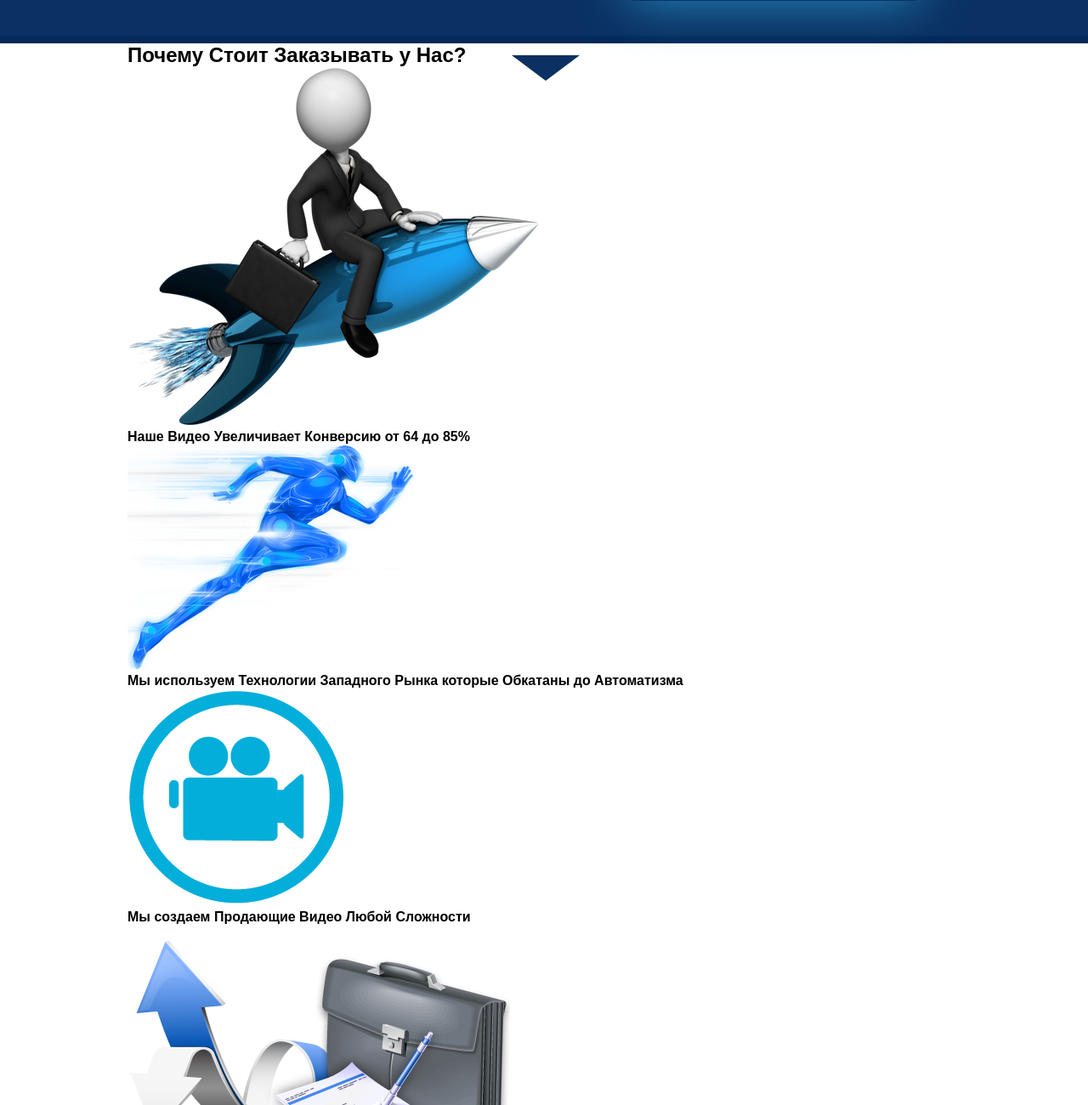
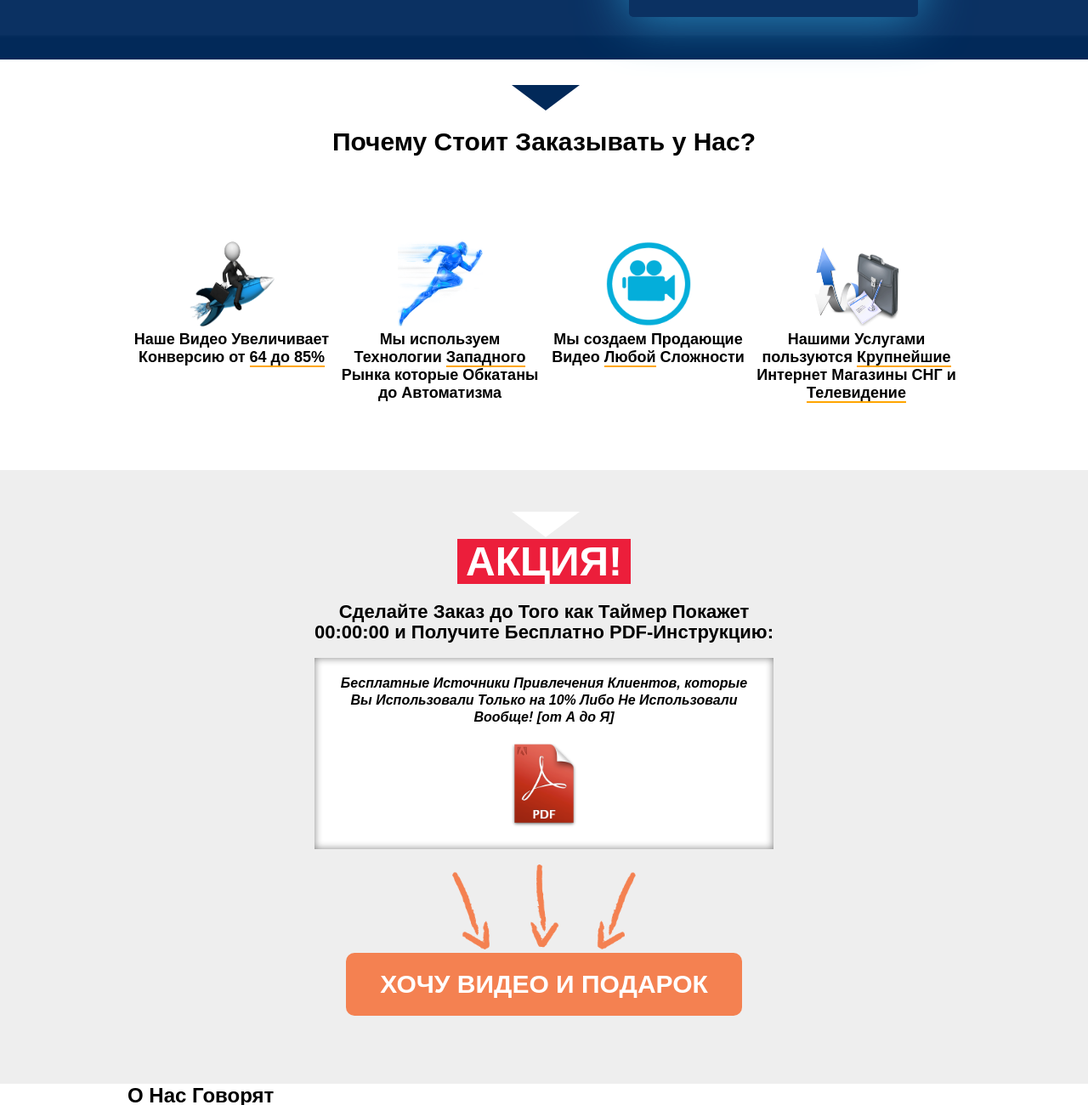
Before and after one commit to YuraFedorchuk/landing, a PHP site: page /index.html in a window 1280 px wide. Shown: the part 836-2136 px from the top of the page at 85% size. Run offline with PHP 8.4, Linux system fonts and the light colour scheme; some web fonts are replaced.

Commit message:
design updated

```diff
--- a/css/style.css
+++ b/css/style.css
@@ -62,8 +62,8 @@ input {
 .header button {
   color: #555;
   position: absolute;
-  left: 700px;
-  top: 50px;
+  left: -240px;
+  top: 20px;
   padding: 12px 15px;
   font-family: 'Myriad Pro Light';
   letter-spacing: -1px;
@@ -212,13 +212,130 @@ input {
   border: none;
 }
 
-.bottom {
+.bottom1 {
   left: 47%;
-  top: 761px;
+  top: 796px;
   position: absolute;
   width: 0;
   height: 0;
   border-style: solid;
   border-width: 30px 40px 0 40px;
-  border-color: #0B3162 transparent transparent transparent;
+  border-color: #022959 transparent transparent transparent;
 }
+
+/*SECTION 3*/
+.why-we {
+  padding: 80px 0;
+  position: relative;
+}
+
+.why-we h2 {
+  font-size: 30px;
+  text-align: center;
+}
+
+.why-we .items {
+  padding-top: 100px;
+}
+
+.why-we .items strong {
+  border-bottom: solid 2px orange;
+}
+
+.why-we .items > * {
+  float: left;
+  width: 235px;
+  text-align: center;
+  margin: 0 5px;
+  font-size: 18px;
+}
+
+.why-we .items img {
+  width: 100px;
+  height: 100px;
+}
+
+
+/*SECTION 4*/
+.stock {
+  padding: 80px 0;
+  background-color: #eee;
+  text-align: center;
+  position: relative;
+}
+.stock h1 {
+  font-size: 48px;
+}
+
+.stock h1 img {
+  height: 50px;
+}
+
+.stock h1 strong {
+  background: #EC1E3B;
+  color: white;
+  padding: 0 10px;
+}
+
+.stock h3 {
+  padding-top: 20px;
+  margin: 0 auto;
+  font-size: 22px;
+  line-height: 24px;
+  width: 550px;
+}
+
+.stock i {
+  display:block;
+  margin:0 auto;
+  width: 500px;
+  text-align:center;
+  line-height:20px;
+  background:white;
+  padding:20px;
+  box-shadow:inset 0 0 10px grey;
+}
+
+.stock button {
+  padding: 20px 40px;
+  font-size: 30px;
+  background: #F48151;
+  color: white;
+  font-weight: bold;
+  -webkit-border-radius: 10px;
+  -moz-border-radius: 10px;
+  -o-border-radius: 10px;
+  -ms-border-radius: 10px;
+  border-radius: 10px;
+  -webkit-transition: .5s;
+  -moz-transition: .5s;
+  -o-transition: .5s;
+  -ms-transition: .5s;
+  transition: .5s;
+}
+
+.stock button:hover {
+  cursor: pointer;
+  -webkit-box-shadow: 0 0 50px #F48151;
+  -moz-box-shadow: 0 0 50px #F48151;
+  -o-box-shadow: 0 0 50px #F48151;
+  -ms-box-shadow: 0 0 50px #F48151;
+  box-shadow: 0 0 50px #F48151;
+  -webkit-transition: .5s;
+  -moz-transition: .5s;
+  -o-transition: .5s;
+  -ms-transition: .5s;
+  transition: .5s;
+}
+
+.bottom2 {
+  z-index: 1;
+  left: 47%;
+  top: 532px;
+  position: absolute;
+  width: 0;
+  height: 0;
+  border-style: solid;
+  border-width: 30px 40px 0 40px;
+  border-color: white transparent transparent transparent;
+}
--- a/index.html
+++ b/index.html
@@ -13,19 +13,20 @@
       <!-- SECTION 1 -->
       <div class="header">
         <div class="container">
-          <button type="button" name="button">МЫ МОЖЕМ ПЕРЕЗВОНИТЬ</button>
           <div>
             <div class="left">
               <h2>FayVideo</h2>
               <h5><strong>для Интернет-Предпринимателей<br /> и Владельцев Онлайн Магазинов</strong></h5>
             </div>
             <div class="right">
-              <h3>
+              <h3 style="position:relative;">
+                <button type="button" name="button">МЫ МОЖЕМ ПЕРЕЗВОНИТЬ</button>
                 +38(066)8252498<br />
                 +78(999)9999999<br />
                 fayviideo@gmail.com
               </h3>
             </div>
+
             <div class="clearfix"></div>
           </div>
         </div>
@@ -38,8 +39,8 @@
             <b>Закажите Продающее Видео на 1-2 Минуты, Которое Увеличит Конверсию на <strong>64-85%</strong>
             и Принесет Вам <br />в <strong>2-4 Раза</strong> Больше Клиентов в 2015-2016 Годах<b/> <br />
             <small>Производство Продающих Видео по всей Территории СНГ</small>
-          </h2>
-          <div style="left:0%;top:35%;position:absolute;font-family: 'Marck Script', cursive;text-align: left; font-size:18px; padding: 0 0 20px 70px;">
+          </h2><br/><br/>
+          <div style="margin-bottom:-40px;font-size:18px;margin-left:-80px;font-family:'Marck Script', cursive;">
             <div style="position:relative;">
               <span>Как это работает?</span>
               <img src="img/arrow2.png" width=80px style="position:absolute;top:30px;left:40px;-webkit-transform: scale(-1,1);-moz-transform: scale(-1,1);-o-transform: scale(-1,1);-ms-transform: scale(-1,1);transform: scale(-1,1);" alt="arrow" />
@@ -70,14 +71,14 @@
             <div class="clearfix"></div>
           </div>
         </div>
-        <div class="bottom"></div>
+        <div class="bottom1"></div>
       </div>
 
       <!-- SECTION 3 -->
       <div class="why-we">
         <div class="container">
           <h2>Почему Стоит Заказывать у Нас?</h2>
-          <div>
+          <div class='items'>
             <div>
               <img src='img/why-we/conversia.png' alt="conversia"/><h4>Наше Видео Увеличивает Конверсию от <strong>64 до 85%</strong></h4>
             </div>
@@ -91,27 +92,22 @@
               <img src='img/why-we/workwith.png' alt="workwith"/><h4>Нашими Услугами пользуются <strong>Крупнейшие</strong> Интернет Магазины СНГ и <strong>Телевидение</strong></h4>
             </div>
           </div>
+          <div class="clearfix"></div>
         </div>
+        <div class="bottom2"></div>
       </div>
 
       <!-- SECTION 4 -->
       <div class="stock">
         <div class="container">
           <h1><strong>АКЦИЯ!</strong></h1>
-          <div>
-            <div>
-              <h3>Сделайте Заказ до Того как Таймер Покажет <strong>00:00:00</strong> и Получите Бесплатно PDF-Инструкцию <strong>
-              <br /><br />
-              <img src="img/pdf.png" alt="pdf"/>
-              <img src="img/arrow3.png"/>
-              <br /><br />
-              <i>"Бесплатные Источники Привлечения Клиентов, которые Вы Использовали Только на 10% Либо Не Использовали Вообще! [от А до Я]"</i></strong></h3>
-            </div>
-            <div>
-              TIMER<br /><br /><br />
-              <button type="button">ХОЧУ ВИДЕО</button>
-            </div>
-          </div>
+          <h3>Сделайте Заказ до Того как Таймер Покажет 00:00:00 и Получите Бесплатно PDF-Инструкцию:</h3>
+          <br />
+          <i style="">Бесплатные Источники Привлечения Клиентов, которые Вы Использовали Только на 10% Либо Не Использовали Вообще! [от А до Я]
+          <br /><br />
+          <img width=100 height=100 src="img/pdf.png" alt="pdf"/></i><br />
+          <img src="img/arrow4.png" height=100 alt="arrow" /><br />
+          <button type="button">ХОЧУ ВИДЕО И ПОДАРОК</button>
         </div>
       </div>
 
```
